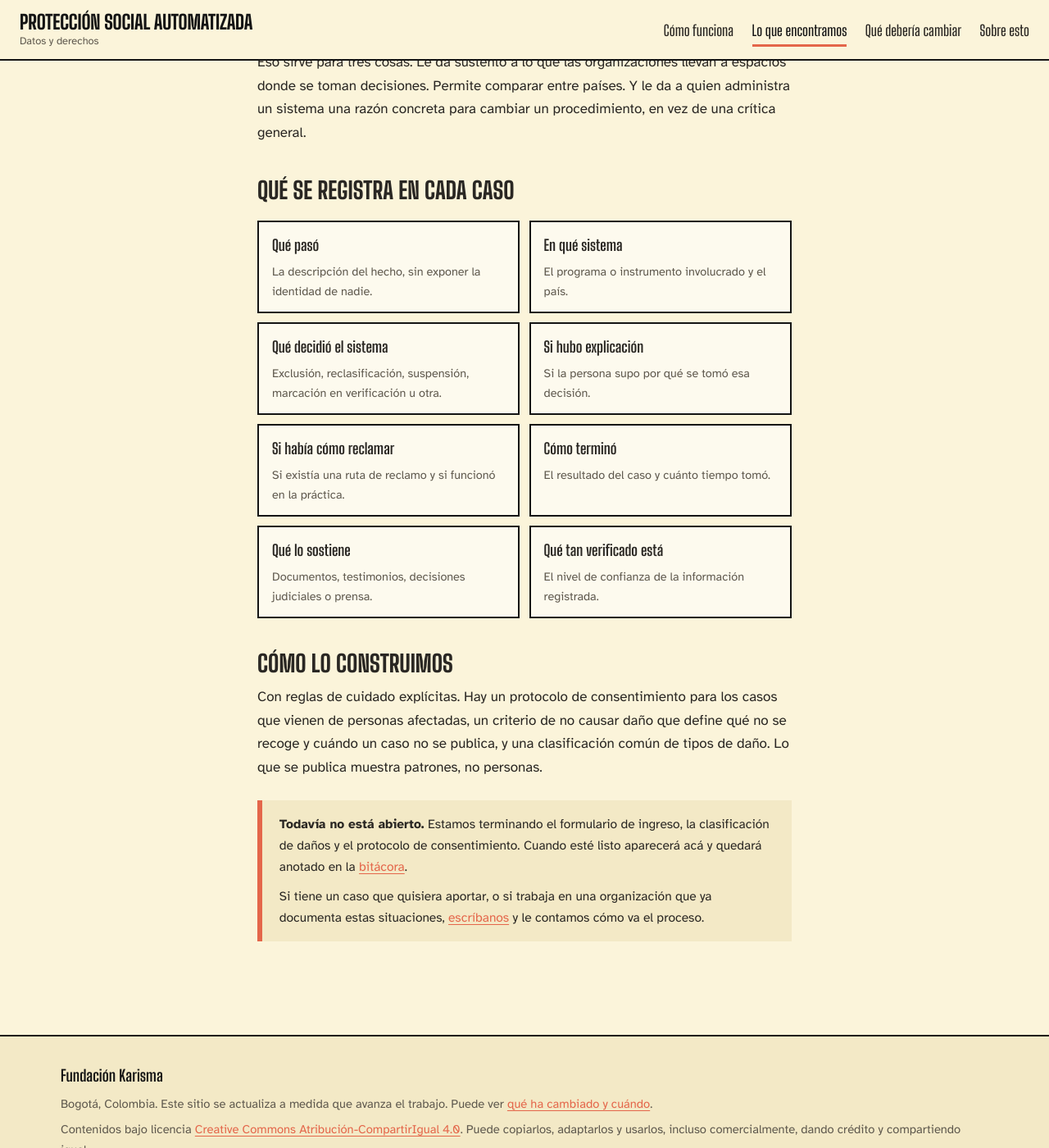
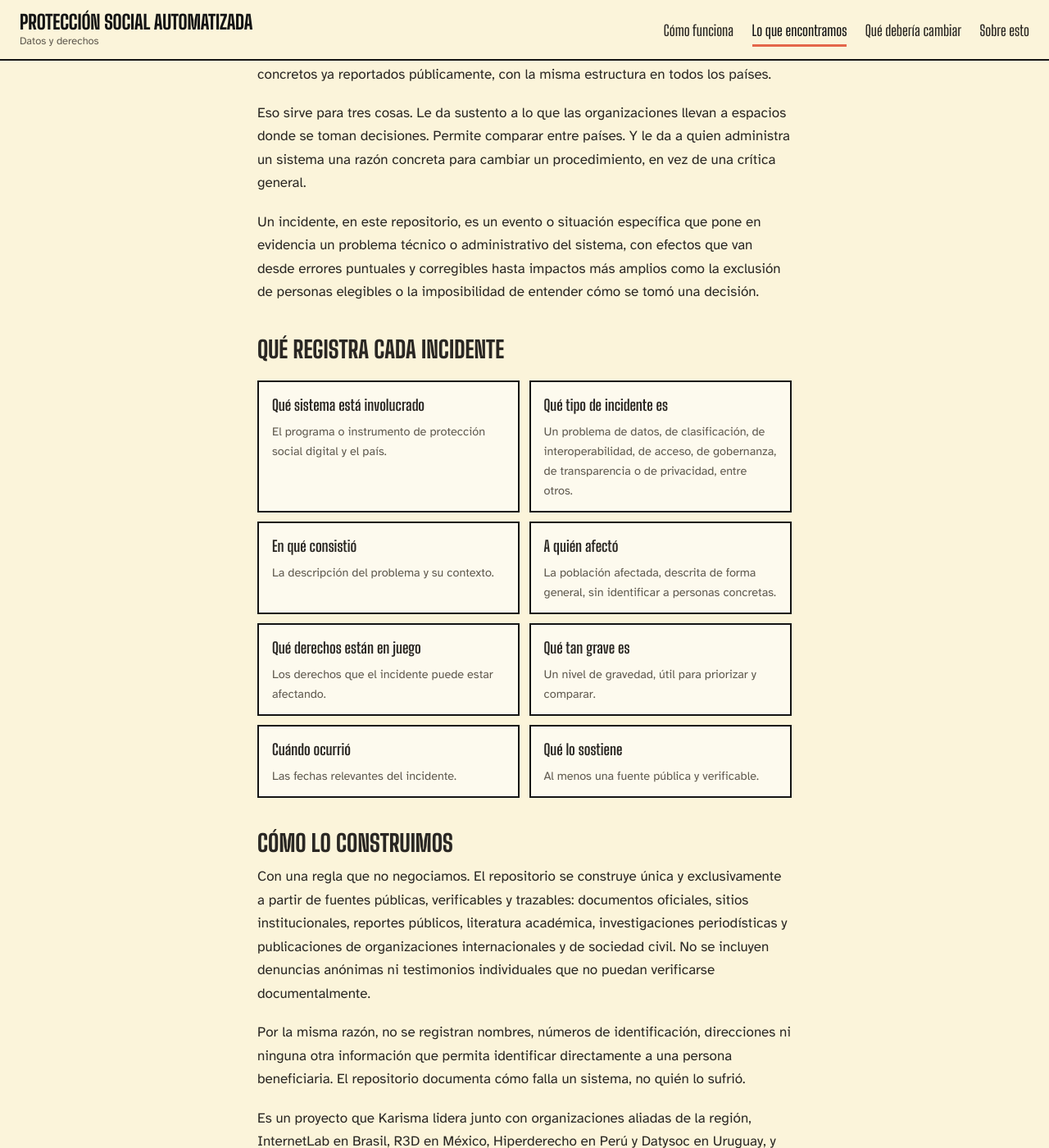
Before and after one commit to aliciaduquea/digitalwelfarestate-karisma, a Jekyll site: the page built from casos/index.md, in a window 1280 px wide and 1400 px high, scrolled down 496 px. Shown: the whole window at 82% size. Built offline with Jekyll 4.4.1, drawn with Linux system fonts in a browser that asks for light colours; some of the changed text lies outside the part shown.

Commit message:
Update index.md

```diff
--- a/casos/index.md
+++ b/casos/index.md
@@ -2,36 +2,42 @@
 layout: page
 title: "Registro de casos"
 eyebrow: "En construcción"
-entrada: "Situaciones concretas en las que alguien quedó excluido, mal clasificado o sin explicación. Cada caso se registra igual, para poder mostrar que un problema no es una anécdota sino un patrón."
+entrada: "Un inventario de sistemas de protección social digital en América Latina y el Caribe, y de los incidentes documentados en ellos. Se construye únicamente a partir de fuentes públicas y verificables, como noticias, informes oficiales y literatura académica. No registra información de personas beneficiarias en particular."
 permalink: /casos/
-actualizado: 2026-07-23
-version: "0.1"
+actualizado: 2026-07-24
+version: "0.2"
 ---
 
 ## Para qué sirve
 
-Los problemas de estos sistemas suelen discutirse en abstracto, como riesgos posibles o fallas de diseño. Un registro de casos hace lo contrario. Documenta lo que efectivamente pasó, con la misma estructura en todos los países.
+Los problemas de estos sistemas suelen discutirse en abstracto, como riesgos posibles o fallas de diseño. Este repositorio hace lo contrario. Documenta incidentes concretos ya reportados públicamente, con la misma estructura en todos los países.
 
 Eso sirve para tres cosas. Le da sustento a lo que las organizaciones llevan a espacios donde se toman decisiones. Permite comparar entre países. Y le da a quien administra un sistema una razón concreta para cambiar un procedimiento, en vez de una crítica general.
 
-## Qué se registra en cada caso
+Un incidente, en este repositorio, es un evento o situación específica que pone en evidencia un problema técnico o administrativo del sistema, con efectos que van desde errores puntuales y corregibles hasta impactos más amplios como la exclusión de personas elegibles o la imposibilidad de entender cómo se tomó una decisión.
+
+## Qué registra cada incidente
 
 <ul class="grid-campos">
-  <li><strong>Qué pasó</strong><p>La descripción del hecho, sin exponer la identidad de nadie.</p></li>
-  <li><strong>En qué sistema</strong><p>El programa o instrumento involucrado y el país.</p></li>
-  <li><strong>Qué decidió el sistema</strong><p>Exclusión, reclasificación, suspensión, marcación en verificación u otra.</p></li>
-  <li><strong>Si hubo explicación</strong><p>Si la persona supo por qué se tomó esa decisión.</p></li>
-  <li><strong>Si había cómo reclamar</strong><p>Si existía una ruta de reclamo y si funcionó en la práctica.</p></li>
-  <li><strong>Cómo terminó</strong><p>El resultado del caso y cuánto tiempo tomó.</p></li>
-  <li><strong>Qué lo sostiene</strong><p>Documentos, testimonios, decisiones judiciales o prensa.</p></li>
-  <li><strong>Qué tan verificado está</strong><p>El nivel de confianza de la información registrada.</p></li>
+  <li><strong>Qué sistema está involucrado</strong><p>El programa o instrumento de protección social digital y el país.</p></li>
+  <li><strong>Qué tipo de incidente es</strong><p>Un problema de datos, de clasificación, de interoperabilidad, de acceso, de gobernanza, de transparencia o de privacidad, entre otros.</p></li>
+  <li><strong>En qué consistió</strong><p>La descripción del problema y su contexto.</p></li>
+  <li><strong>A quién afectó</strong><p>La población afectada, descrita de forma general, sin identificar a personas concretas.</p></li>
+  <li><strong>Qué derechos están en juego</strong><p>Los derechos que el incidente puede estar afectando.</p></li>
+  <li><strong>Qué tan grave es</strong><p>Un nivel de gravedad, útil para priorizar y comparar.</p></li>
+  <li><strong>Cuándo ocurrió</strong><p>Las fechas relevantes del incidente.</p></li>
+  <li><strong>Qué lo sostiene</strong><p>Al menos una fuente pública y verificable.</p></li>
 </ul>
 
 ## Cómo lo construimos
 
-Con reglas de cuidado explícitas. Hay un protocolo de consentimiento para los casos que vienen de personas afectadas, un criterio de no causar daño que define qué no se recoge y cuándo un caso no se publica, y una clasificación común de tipos de daño. Lo que se publica muestra patrones, no personas.
+Con una regla que no negociamos. El repositorio se construye única y exclusivamente a partir de fuentes públicas, verificables y trazables: documentos oficiales, sitios institucionales, reportes públicos, literatura académica, investigaciones periodísticas y publicaciones de organizaciones internacionales y de sociedad civil. No se incluyen denuncias anónimas ni testimonios individuales que no puedan verificarse documentalmente.
+
+Por la misma razón, no se registran nombres, números de identificación, direcciones ni ninguna otra información que permita identificar directamente a una persona beneficiaria. El repositorio documenta cómo falla un sistema, no quién lo sufrió.
+
+Es un proyecto que Karisma lidera junto con organizaciones aliadas de la región, InternetLab en Brasil, R3D en México, Hiperderecho en Perú y Datysoc en Uruguay, y que otras organizaciones podrán sumarse a nutrir con el tiempo.
 
 <div class="aviso">
-  <p><strong>Todavía no está abierto.</strong> Estamos terminando el formulario de ingreso, la clasificación de daños y el protocolo de consentimiento. Cuando esté listo aparecerá acá y quedará anotado en la <a href="{{ '/cambios/' | relative_url }}">bitácora</a>.</p>
-  <p>Si tiene un caso que quisiera aportar, o si trabaja en una organización que ya documenta estas situaciones, <a href="{{ '/sobre/' | relative_url }}">escríbanos</a> y le contamos cómo va el proceso.</p>
+  <p><strong>Todavía no está publicado.</strong> Estamos terminando la base de datos y la revisión de los primeros incidentes. Cuando esté lista aparecerá acá y quedará anotado en la <a href="{{ '/cambios/' | relative_url }}">bitácora</a>.</p>
+  <p>Si conoce un incidente ya reportado en una fuente pública que debería estar en este repositorio, o si su organización quiere sumarse a este esfuerzo, <a href="{{ '/sobre/' | relative_url }}">escríbanos</a>.</p>
 </div>
```
